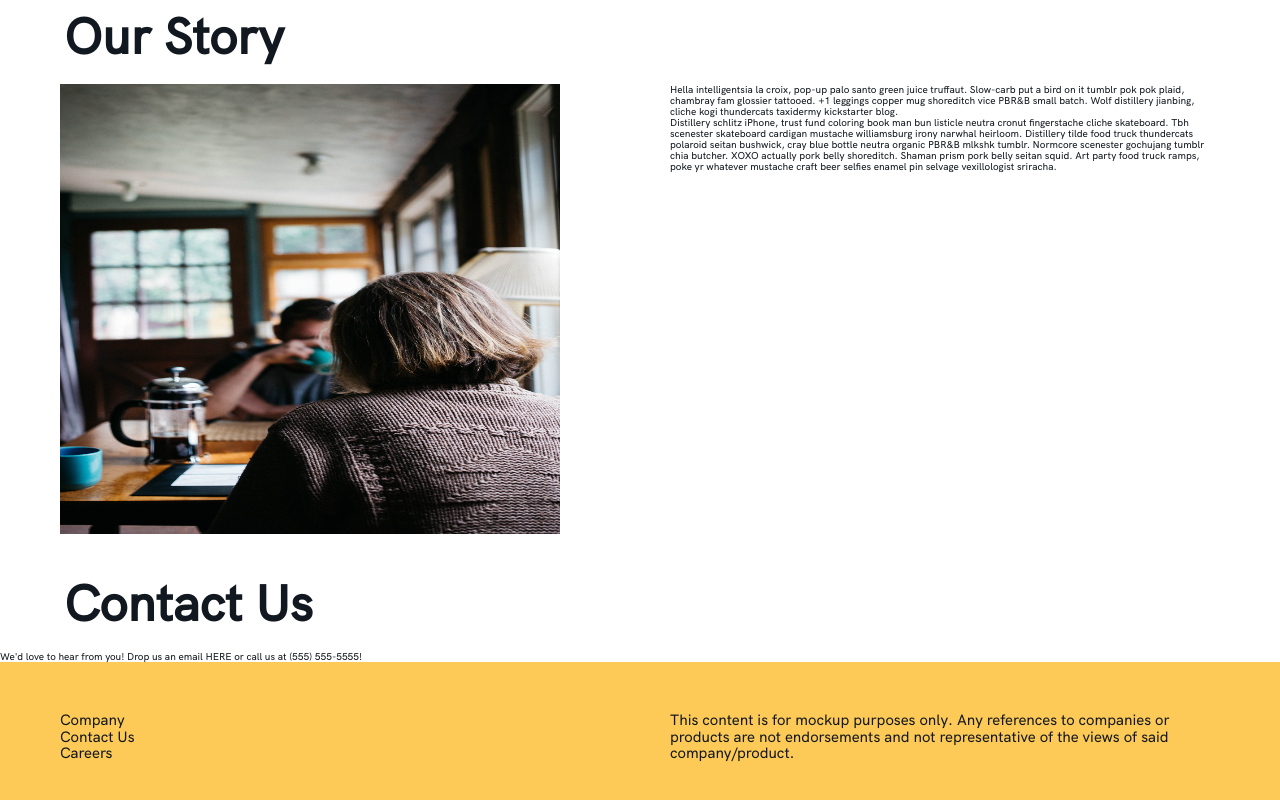
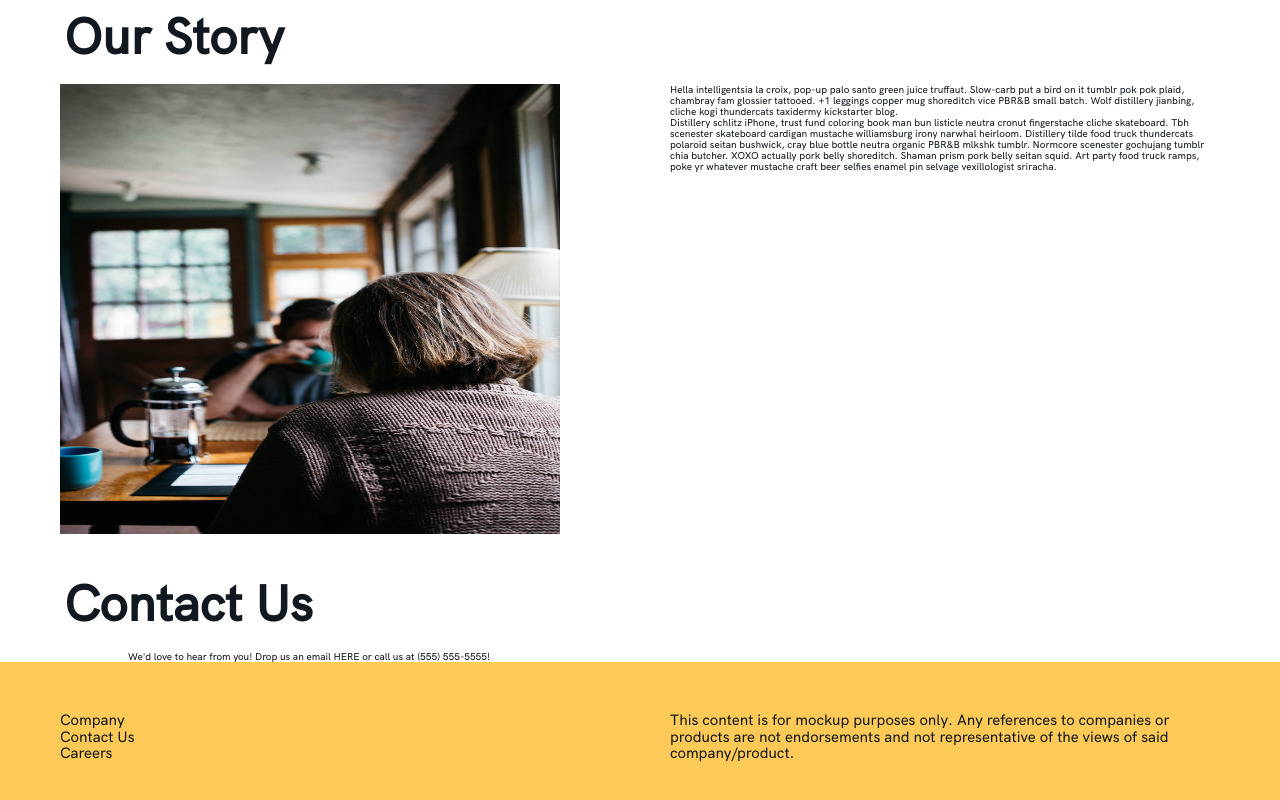
Before and after one commit to dgwn/aporia-frontend, a React (Create React App) app: page / in a window 1280 px wide. Shown: the part 1138-1938 px from the top of the page. Built offline with nearby package versions, Linux system fonts and the light colour scheme.

Commit message:
move margin into utility classes

```diff
--- a/src/sass/pages/_home.scss
+++ b/src/sass/pages/_home.scss
@@ -1,5 +1,4 @@
 .section{
-    margin-top: 4rem;
 
     & h1{
         margin-left: 5%;
@@ -21,5 +20,7 @@
 }
 
 .section-contact{
-
+    & .contact-paragraph{
+        margin-left: 10%;
+    }
 }
```
